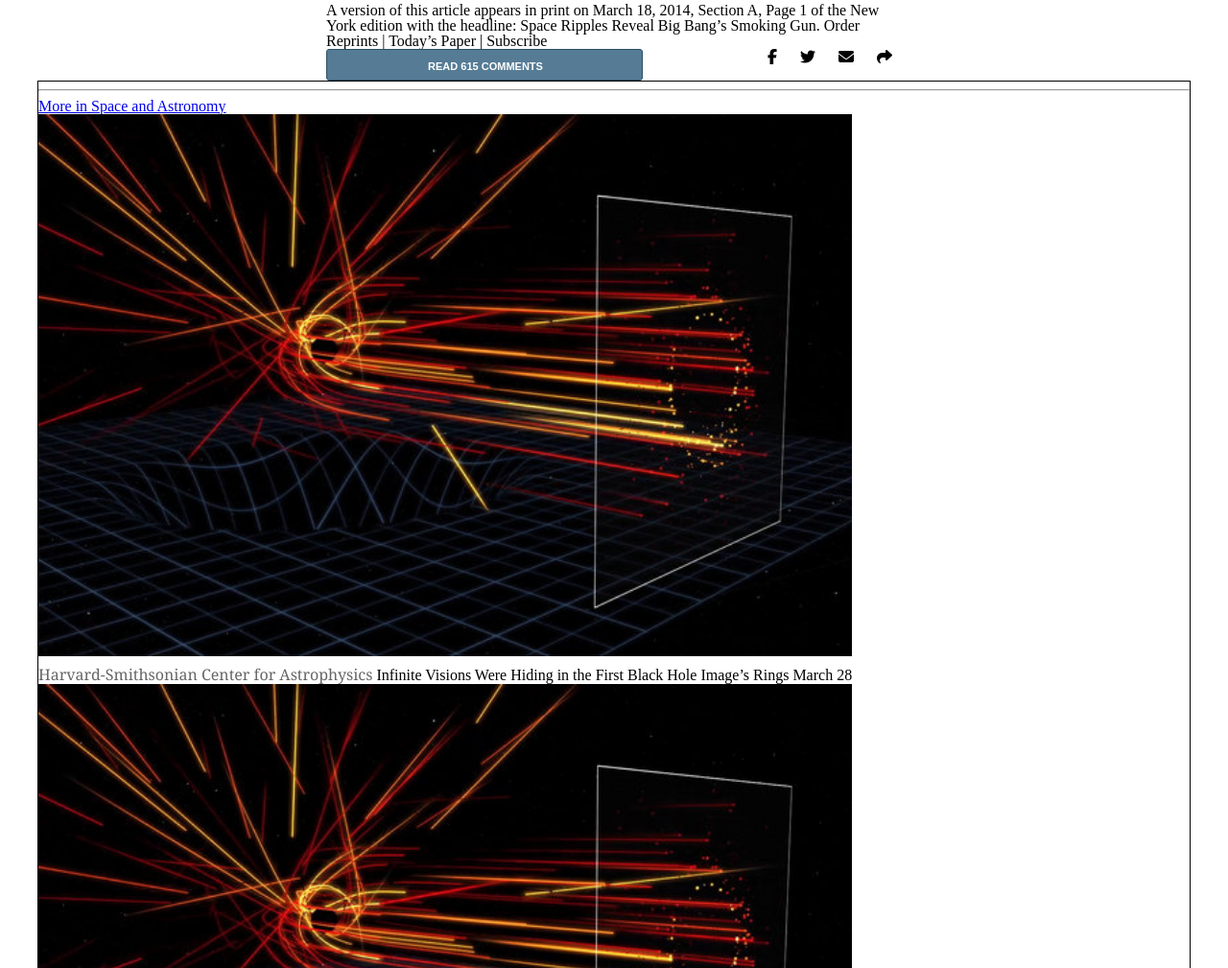
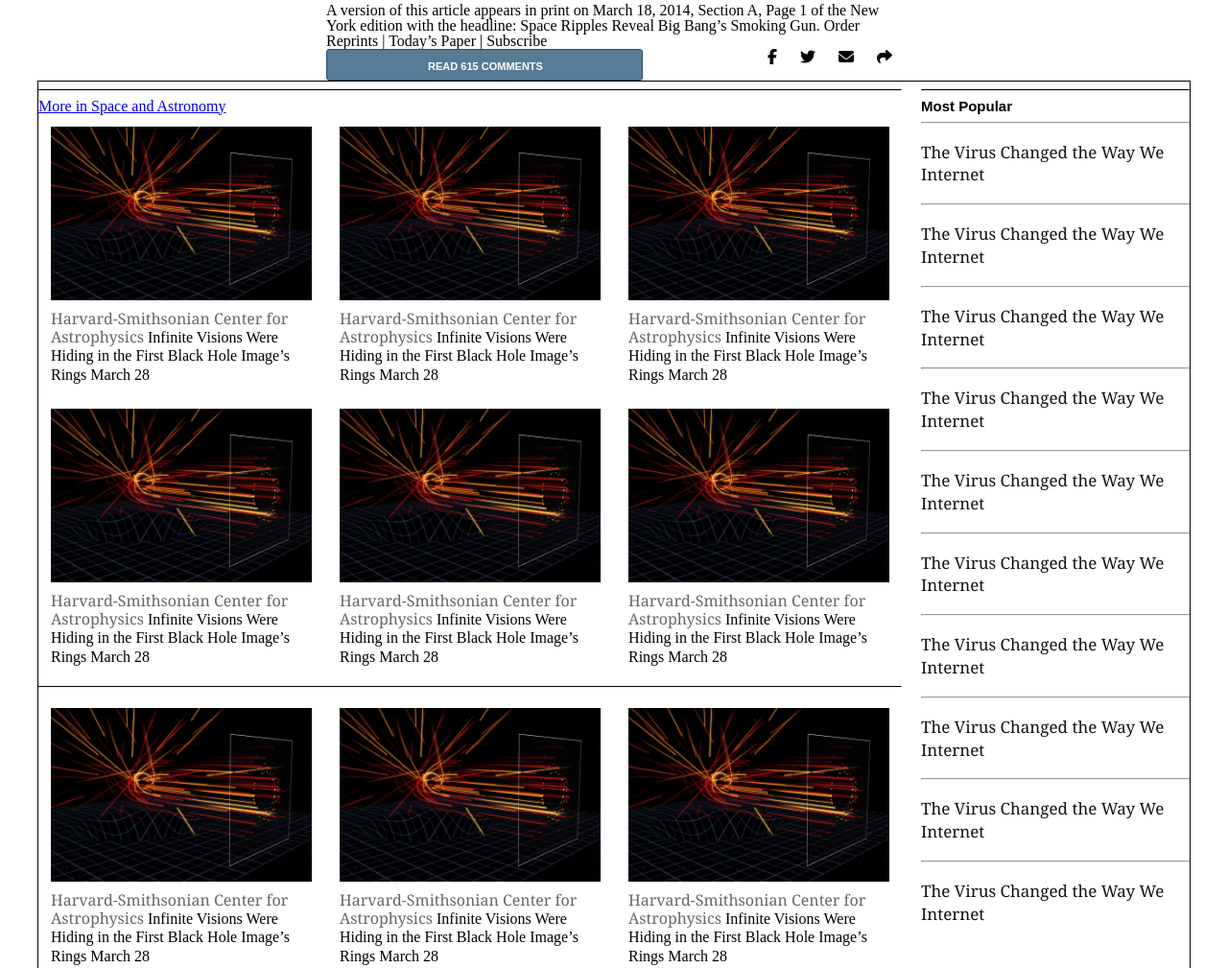
Before and after one commit to anewman15/nyt-article-clone, a plain HTML site: page index.html in a window 1280 px wide. Shown: the part 10002-11011 px from the top of the page at 96% size. Drawn offline with Linux system fonts and the light colour scheme.

Commit message:
Fixed recommended articles div

```diff
--- a/index.html
+++ b/index.html
@@ -413,9 +413,60 @@
     <div class="recommended-articles">
       <div class="recomended-articles-left">
         <div>
-          <hr>
+          <hr class="hr-black">
           <a href="#">More in Space and Astronomy</a>
           <div class="rec-articles-container">
+            <figure class="article-tile">
+              <img src="./images/infinite-visions.jpg" alt="Infinite Visions">
+              <figcaption>
+                <span>Harvard-Smithsonian Center for Astrophysics</span>
+                <a>Infinite Visions Were Hiding in the First Black Hole Image’s Rings</a>
+                <span>March 28</span>
+              </figcaption>
+            </figure>
+            <figure class="article-tile">
+              <img src="./images/infinite-visions.jpg" alt="Infinite Visions">
+              <figcaption>
+                <span>Harvard-Smithsonian Center for Astrophysics</span>
+                <a>Infinite Visions Were Hiding in the First Black Hole Image’s Rings</a>
+                <span>March 28</span>
+              </figcaption>
+            </figure>
+            <figure class="article-tile">
+              <img src="./images/infinite-visions.jpg" alt="Infinite Visions">
+              <figcaption>
+                <span>Harvard-Smithsonian Center for Astrophysics</span>
+                <a>Infinite Visions Were Hiding in the First Black Hole Image’s Rings</a>
+                <span>March 28</span>
+              </figcaption>
+            </figure>
+            <figure class="article-tile">
+              <img src="./images/infinite-visions.jpg" alt="Infinite Visions">
+              <figcaption>
+                <span>Harvard-Smithsonian Center for Astrophysics</span>
+                <a>Infinite Visions Were Hiding in the First Black Hole Image’s Rings</a>
+                <span>March 28</span>
+              </figcaption>
+            </figure>
+            <figure class="article-tile">
+              <img src="./images/infinite-visions.jpg" alt="Infinite Visions">
+              <figcaption>
+                <span>Harvard-Smithsonian Center for Astrophysics</span>
+                <a>Infinite Visions Were Hiding in the First Black Hole Image’s Rings</a>
+                <span>March 28</span>
+              </figcaption>
+            </figure>
+            <figure class="article-tile">
+              <img src="./images/infinite-visions.jpg" alt="Infinite Visions">
+              <figcaption>
+                <span>Harvard-Smithsonian Center for Astrophysics</span>
+                <a>Infinite Visions Were Hiding in the First Black Hole Image’s Rings</a>
+                <span>March 28</span>
+              </figcaption>
+            </figure>
+            <div class="tile-div">
+              <hr class="hr-black">
+            </div>
             <figure class="article-tile">
               <img src="./images/infinite-visions.jpg" alt="Infinite Visions">
               <figcaption>
@@ -445,7 +496,28 @@
         <div></div>
       </div>
       <div class="recomended-articles-right">
-
+        <hr class="hr-black">
+        <span class="mp-span">Most Popular</span>
+        <hr>
+        <a href="" class="mp-links">The Virus Changed the Way We Internet</a><br>
+        <hr>
+        <a href="" class="mp-links">The Virus Changed the Way We Internet</a><br>
+        <hr>
+        <a href="" class="mp-links">The Virus Changed the Way We Internet</a><br>
+        <hr>
+        <a href="" class="mp-links">The Virus Changed the Way We Internet</a><br>
+        <hr>
+        <a href="" class="mp-links">The Virus Changed the Way We Internet</a><br>
+        <hr>
+        <a href="" class="mp-links">The Virus Changed the Way We Internet</a><br>
+        <hr>
+        <a href="" class="mp-links">The Virus Changed the Way We Internet</a><br>
+        <hr>
+        <a href="" class="mp-links">The Virus Changed the Way We Internet</a><br>
+        <hr>
+        <a href="" class="mp-links">The Virus Changed the Way We Internet</a><br>
+        <hr>
+        <a href="" class="mp-links">The Virus Changed the Way We Internet</a><br>
       </div>
     </div>
     <nav></nav>
--- a/style.css
+++ b/style.css
@@ -285,16 +285,51 @@ figcaption span:nth-child(2) {
   margin: auto;
   display: flex;
 }
+.hr-black {
+  border-top: 1px solid black;
+}
 
 .recommended-articles-left {
-  width: 80%;
+
 }
 
 .rec-articles-container {
   display: flex;
   flex-flow: row wrap;
+  justify-content: space-between;
+  width: 900px;
+}
+
+.article-tile {
+  width: 272px;
+  margin: 13px;
 }
 
 .article-tile img {
   width: 100%;
 }
+
+.tile-div{
+  width: 100%;
+}
+
+.recomended-articles-right {
+  margin-left: 20px;
+}
+
+.mp-links {
+  font-family: nyt-cheltenham, georgia, "times new roman", times, serif;;
+  font-size: 17px;
+  font-weight: normal;
+  line-height: 1.4;
+  color: #121212;
+  text-decoration: none;
+  display: inline-block;
+  margin: 10px 0px;
+}
+
+.mp-span{
+  font-family: Arial, Helvetica, sans-serif;
+  font-weight: bold;
+  font-size: 15px;
+}
```
